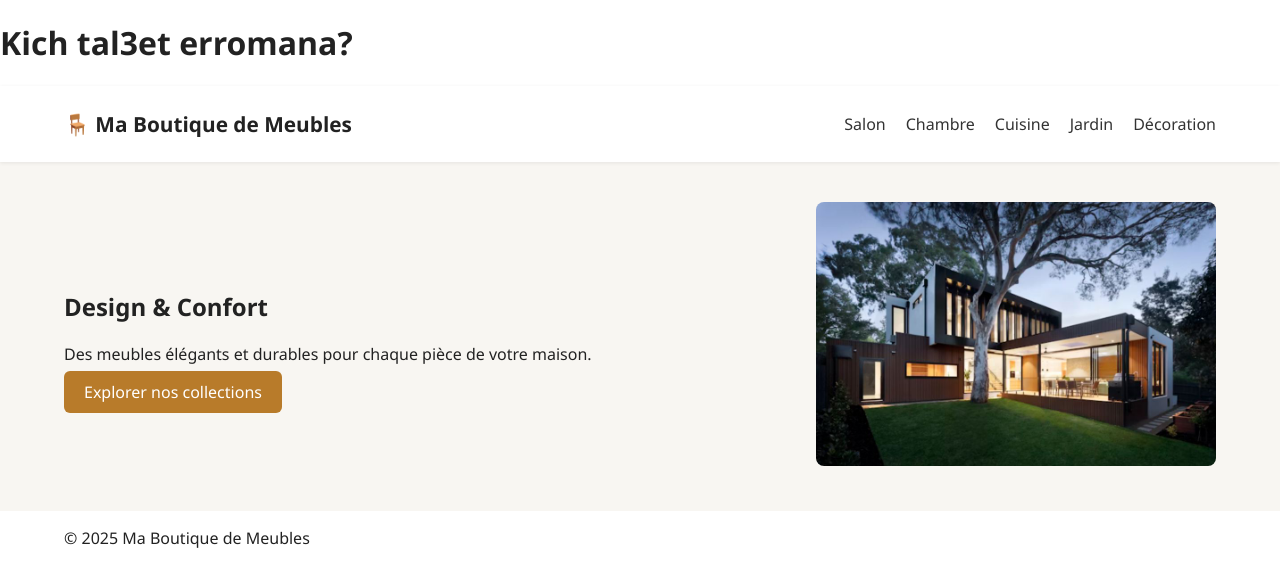
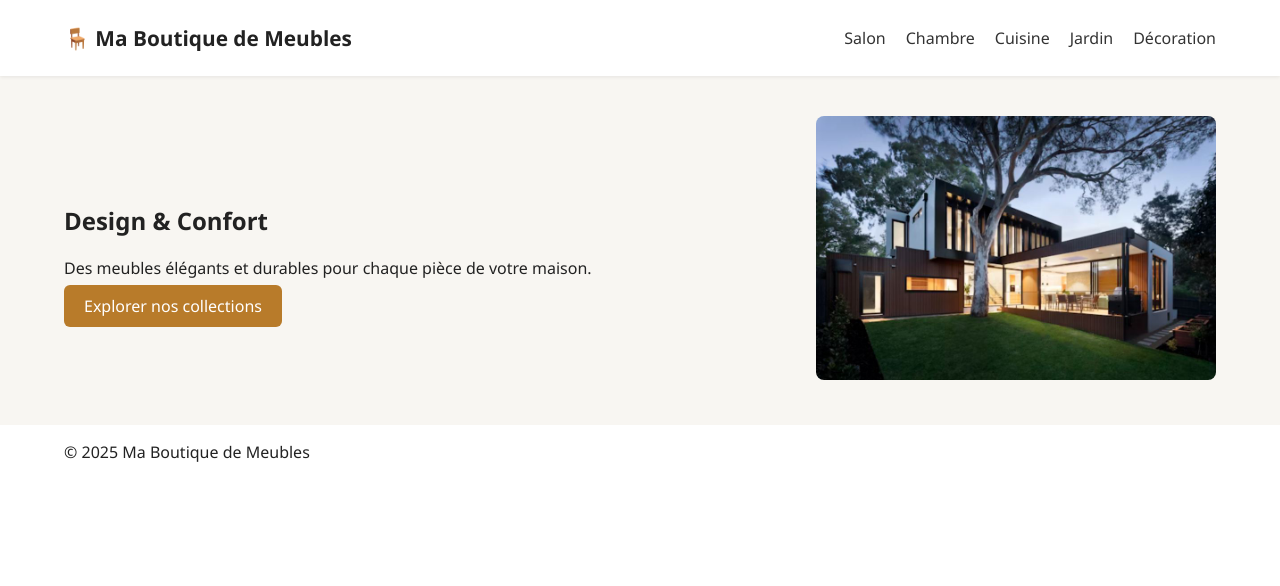
Before and after one commit to alimax2017/page-web-statique, a plain HTML site: page index.html in a window 1280 px wide. Drawn offline with Linux system fonts and the light colour scheme.

Commit message:
remove "kich tal3et errommana"

```diff
--- a/index.html
+++ b/index.html
@@ -4,7 +4,7 @@
   <meta charset="utf-8" />
   <meta name="viewport" content="width=device-width,initial-scale=1" />
   <title>Ma Boutique de Meubles</title>
-  <h1>Kich tal3et erromana?</h1>
+  <!--<h1>Kich tal3et erromana?</h1>-->
   <link rel="stylesheet" href="styles.css" />
 </head>
 <body>
```
